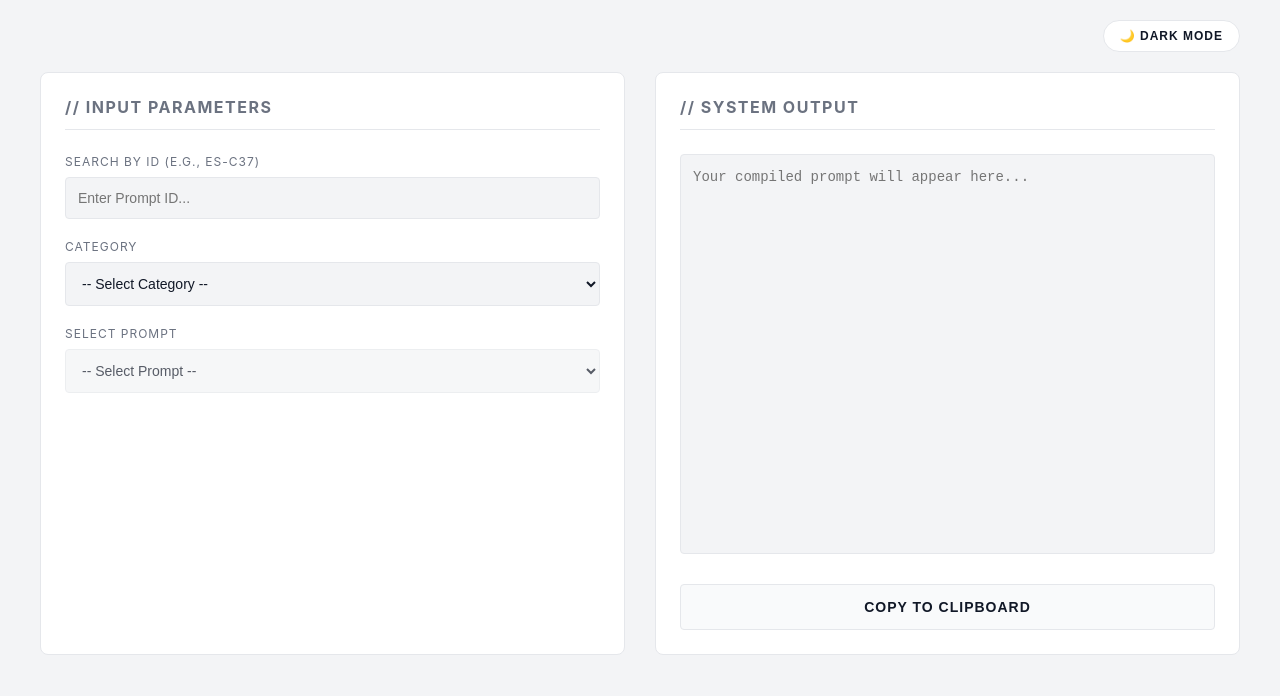
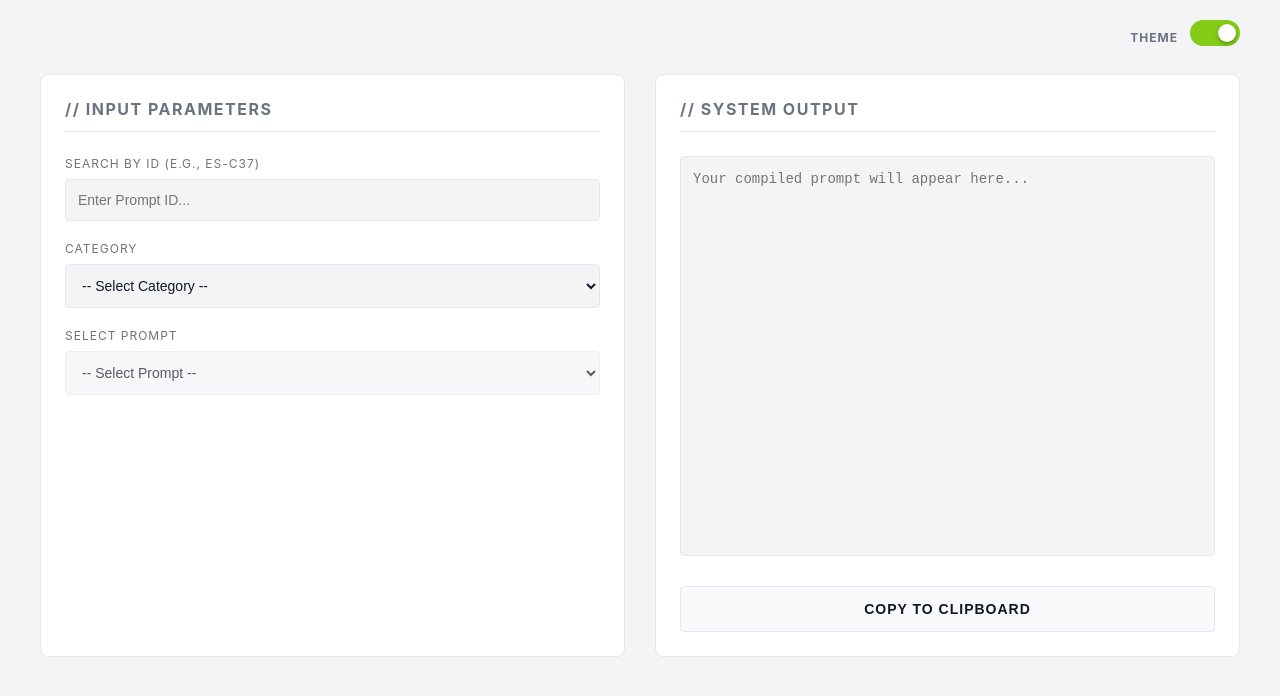
Before and after one commit to Uniaer/LEPOS-Compiler, a plain HTML site: page index.html in a window 1280 px wide. Drawn offline with Linux system fonts and the light colour scheme.

Commit message:
Update index.html

```diff
--- a/index.html
+++ b/index.html
@@ -50,22 +50,57 @@
             margin-bottom: 20px;
         }
 
-        .theme-toggle {
-            background: var(--surface);
-            color: var(--text-main);
-            border: 1px solid var(--border);
-            padding: 8px 16px;
-            border-radius: 20px;
-            font-size: 12px;
-            font-weight: bold;
-            cursor: pointer;
-            text-transform: uppercase;
-            letter-spacing: 1px;
-            transition: all 0.2s;
+        .header {
+            width: 100%;
+            max-width: 1200px;
+            display: flex;
+            justify-content: flex-end;
+            align-items: center;
+            margin-bottom: 20px;
         }
 
-        .theme-toggle:hover {
-            border-color: var(--primary);
+        /* Thiết kế khung nút gạt */
+        .switch {
+            position: relative;
+            display: inline-block;
+            width: 50px;
+            height: 26px;
+        }
+
+        /* Ẩn checkbox mặc định */
+        .switch input {
+            opacity: 0;
+            width: 0;
+            height: 0;
+        }
+
+        /* Thiết kế rãnh trượt (Sẽ tự động nhận màu Vàng/Xanh theo biến --primary) */
+        .slider {
+            position: absolute;
+            cursor: pointer;
+            top: 0; left: 0; right: 0; bottom: 0;
+            background-color: var(--primary);
+            transition: .4s;
+            border-radius: 34px;
+        }
+
+        /* Thiết kế cục tròn màu trắng */
+        .slider:before {
+            position: absolute;
+            content: "";
+            height: 18px;
+            width: 18px;
+            left: 4px;
+            bottom: 4px;
+            background-color: #ffffff;
+            transition: .4s;
+            border-radius: 50%;
+            box-shadow: 0 2px 4px rgba(0,0,0,0.3);
+        }
+
+        /* Khi gạt sang Light Mode (Checked) -> Cục tròn chạy sang phải */
+        input:checked + .slider:before {
+            transform: translateX(24px);
         }
 
         .container {
@@ -178,13 +213,18 @@
             font-size: 12px;
             margin-bottom: 16px;
         }
+
     </style>
 </head>
 <body>
 
 <!-- Nút chuyển đổi giao diện -->
 <div class="header">
-    <button id="themeToggle" class="theme-toggle">️ Light Mode</button>
+    <span style="font-size: 12px; font-weight: bold; margin-right: 12px; letter-spacing: 1px; color: var(--text-dim);">THEME</span>
+    <label class="switch">
+        <input type="checkbox" id="themeToggleCheckbox">
+        <span class="slider"></span>
+    </label>
 </div>
 
 <div class="container">
@@ -296,40 +336,33 @@
 
 
 // ==========================================
-    // 2. THEME LOGIC (Tự động thích nghi với Notion)
+    // 2. THEME LOGIC (Toggle Switch + Real-time Sync)
     // ==========================================
-    function syncTheme() {
-        // Notion thường thêm class "dark" hoặc "light" vào thẻ body ở cấp cao nhất
-        // Chúng ta kiểm tra cả thuộc tính của Notion và sở thích hệ thống
-        const isNotionDark = document.body.classList.contains('dark') ||
-                             window.matchMedia("(prefers-color-scheme: dark)").matches;
+    const themeCheckbox = document.getElementById('themeToggleCheckbox');
 
-        if (isNotionDark) {
+    // Hàm thực thi đổi màu
+    function applyTheme(isLight) {
+        if (isLight) {
+            document.documentElement.setAttribute('data-theme', 'light');
+            themeCheckbox.checked = true; // Gạt sang phải (Trở thành Xanh lá mạ)
+        } else {
             document.documentElement.removeAttribute('data-theme');
-            document.getElementById('themeToggle').textContent = '☀️ Light Mode';
-        } else {
-            document.documentElement.setAttribute('data-theme', 'light');
-            document.getElementById('themeToggle').textContent = '🌙 Dark Mode';
+            themeCheckbox.checked = false; // Gạt sang trái (Trở thành Vàng)
         }
     }
 
-    // Rình xem Notion có đổi màu không (đề phòng khách đổi mode ngay trong Notion app)
-    const observer = new MutationObserver(syncTheme);
-    observer.observe(document.body, { attributes: true, childList: true });
+    // 1. Kiểm tra màu thiết bị ngay khi vừa mở lên
+    const systemPrefersLight = window.matchMedia("(prefers-color-scheme: light)");
+    applyTheme(systemPrefersLight.matches);
 
-    // Chạy lần đầu tiên khi vừa load web
-    syncTheme();
+    // 2. RADAR: Tự động gạt nút và đổi màu khi thiết bị/trình duyệt đổi màu
+    systemPrefersLight.addEventListener('change', (e) => {
+        applyTheme(e.matches);
+    });
 
-    // Nút gạt tay vẫn giữ nguyên cho khách tùy chỉnh
-    document.getElementById('themeToggle').addEventListener('click', () => {
-        let currentTheme = document.documentElement.getAttribute('data-theme');
-        if (currentTheme === 'light') {
-            document.documentElement.removeAttribute('data-theme');
-            document.getElementById('themeToggle').textContent = '☀️ Light Mode';
-        } else {
-            document.documentElement.setAttribute('data-theme', 'light');
-            document.getElementById('themeToggle').textContent = '🌙 Dark Mode';
-        }
+    // 3. Khách hàng tự lấy tay bấm nút gạt
+    themeCheckbox.addEventListener('change', function() {
+        applyTheme(this.checked);
     });
 
     // ==========================================
```
